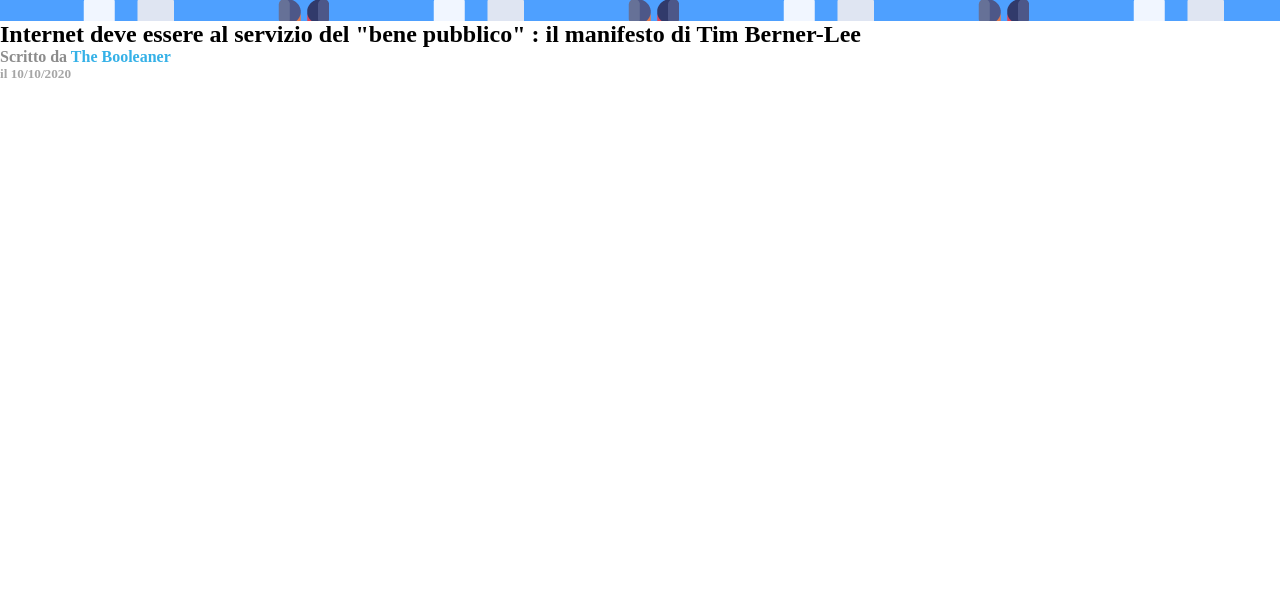
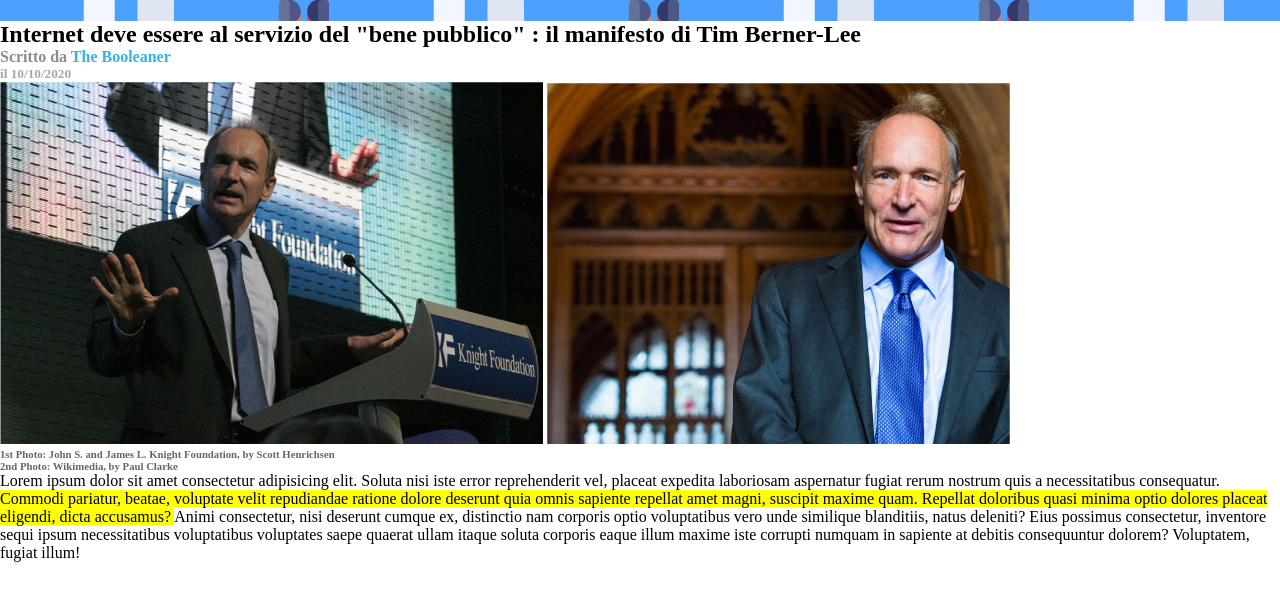
Before and after one commit to DanielFerraiuolo98/html-css-booleaner, a plain HTML site: page index.html in a window 1280 px wide. Shown: the part 129-730 px from the top of the page. Drawn offline with Linux system fonts and the light colour scheme.

Commit message:
create second section

```diff
--- a/css/style.css
+++ b/css/style.css
@@ -25,3 +25,11 @@ h4{
 h5{
     color: rgb(166, 166, 166);
 }
+
+h6{
+    color: rgb(103, 103, 103);
+}
+
+.highlights{
+    background-color: yellow;
+}
--- a/index.html
+++ b/index.html
@@ -19,6 +19,16 @@
             <h5>il 10/10/2020</h5>
         </section>
 
+        <section>
+            <img src="img/tim-1.jpg" alt="Tim Berner-Lee">
+            <img src="img/tim-2.jpg" alt="Tim Berner-Lee">
+            <h6>1st Photo: John S. and James L. Knight Foundation, by Scott Henrichsen</h6>
+            <h6>2nd Photo: Wikimedia, by Paul Clarke</h6>
+
+            <p>Lorem ipsum dolor sit amet consectetur adipisicing elit. Soluta nisi iste error reprehenderit vel, placeat expedita laboriosam aspernatur fugiat rerum nostrum quis a necessitatibus consequatur. <span class="highlights"> Commodi pariatur, beatae, voluptate velit repudiandae ratione dolore deserunt quia omnis sapiente repellat amet magni, suscipit maxime quam. Repellat doloribus quasi minima optio dolores placeat eligendi, dicta accusamus?
+            </span> Animi consectetur, nisi deserunt cumque ex, distinctio nam corporis optio voluptatibus vero unde similique blanditiis, natus deleniti? Eius possimus consectetur, inventore sequi ipsum necessitatibus voluptatibus voluptates saepe quaerat ullam itaque soluta corporis eaque illum maxime iste corrupti numquam in sapiente at debitis consequuntur dolorem? Voluptatem, fugiat illum!</p>
+        </section>
+
     </main>
 
 </body>
```
